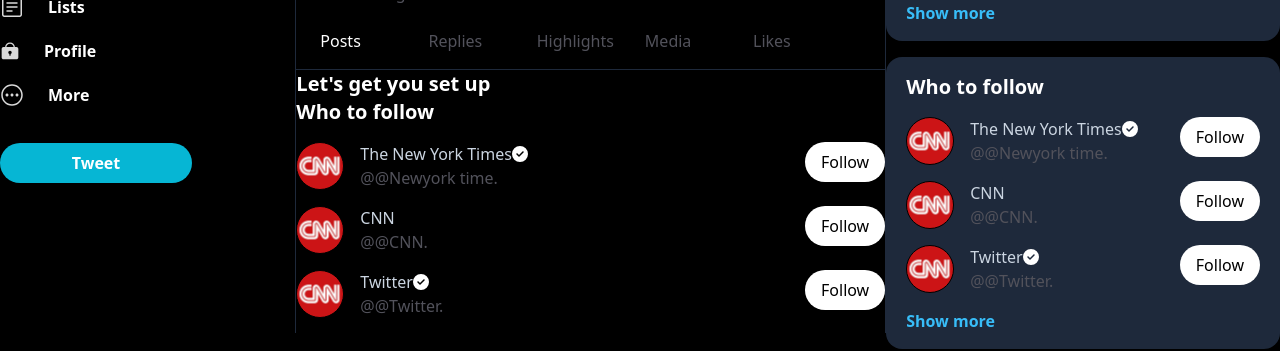
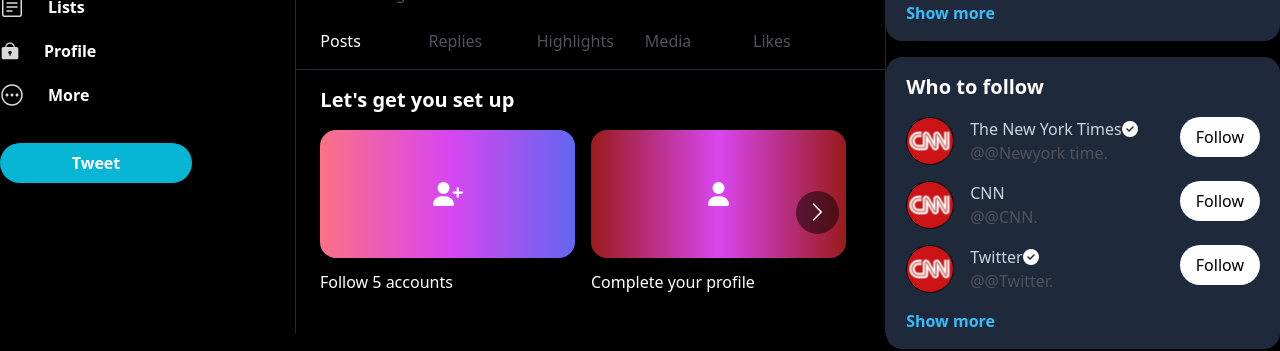
Before and after one commit to dunialydie/Projet-Twitter, a React (Vite) app: page /profil in a window 1280 px wide. Shown: the part 467-818 px from the top of the page. Built offline with nearby package versions, Linux system fonts and the light colour scheme.

Commit message:
Sprint1 + sprint2 final

```diff
--- a/package.json
+++ b/package.json
@@ -17,6 +17,7 @@
     "@tailwindcss/container-queries": "^0.1.1",
     "react": "^18.2.0",
     "react-dom": "^18.2.0",
+    "react-multi-carousel": "^2.8.4",
     "react-router-dom": "^6.21.3"
   },
   "devDependencies": {
--- a/src/Components/ActionItem.jsx
+++ b/src/Components/ActionItem.jsx
@@ -20,7 +20,7 @@
     return(
         <div className='flex items-center' onClick={handleClick}>
             {
-                (action) ? <FontAwesomeIcon icon={faHeart} className={color}/> : <Img src={icon} style="mb-1"/>
+                (action) ? <FontAwesomeIcon icon={faHeart} className={color}/> : <Img src={icon} />
             }
             <span className={`pt-1 ${color}`} >{count}</span>
         </div>
--- a/src/Components/Carossel.jsx
+++ b/src/Components/Carossel.jsx
@@ -1,5 +1,16 @@
-// export default function Carossel(){
-//     return(
+import { FontAwesomeIcon } from "@fortawesome/react-fontawesome";
 
-//     )
-// }
+export default function Caro(props){
+    return(
+    <>
+        <div className='pr-4' >
+            <div className={props.style}>
+                <FontAwesomeIcon icon={props.icon} size= {props.size} style={{color: "#ffffff",}} />
+            </div>
+            <p className={props.design}>
+                {props.title}
+            </p>
+        </div>
+    </>
+    )
+}
--- /dev/null
+++ b/src/Components/Carrousel .jsx
@@ -0,0 +1,40 @@
+import Carousel from 'react-multi-carousel';
+import 'react-multi-carousel/lib/styles.css';
+import {faUser, faArrowRight, faUserPlus, faMessage, faBell} from '@fortawesome/free-solid-svg-icons';
+import Caro from './Carossel';
+
+export default function Carrousel(){
+
+    const responsive = {
+        superLargeDesktop: {
+          breakpoint: { max: 4000, min: 3000 },
+          items: 5
+        },
+        desktop: {
+          breakpoint: { max: 3000, min: 1024 },
+          items: 3
+        },
+        tablet: {
+          breakpoint: { max: 1024, min: 464 },
+          items: 2
+        },
+        mobile: {
+          breakpoint: { max: 464, min: 0 },
+          items: 1
+        }
+      };
+
+    return(
+        <>
+    <Carousel responsive={responsive} className='text-white py-4 items-center'>
+        <Caro style="bg-gradient-to-r from-rose-400 via-fuchsia-500 to-indigo-500 flex justify-center h-32 content-center items-center rounded-2xl" icon={faUserPlus} title="Follow 5 accounts" design="mt-3 font-medium" size="xl"/>
+        <Caro style="bg-gradient-to-r from-red-800 via-fuchsia-500 to-red-800 flex justify-center h-32 content-center items-center rounded-2xl" icon={faUser} title="Complete your profile" design="mt-3 font-medium" size="xl"/>
+        <Caro style="bg-gradient-to-r from-fuchsia-500 via-red-600 to-lime-600 flex justify-center h-32 content-center items-center rounded-2xl" icon={faMessage} title="Follow 3 topics" design="mt-3 font-medium" size="xl"/>
+        <Caro style="bg-gradient-to-r from-lime-600 via-yellow-300 to-red-600 flex justify-center h-32 content-center items-center rounded-2xl" icon={faBell} title="Turn on notifications" design="mt-3 font-medium" size="xl"/>
+        <div className='pr-4  mt-6 grid grid-rows-2 justify-center content-center items-center ' >
+            <Caro style="flex justify-center h-10 w-10 content-center items-center rounded-full bg-cyan-500" icon={faArrowRight} title="Learn more" design="text-sky-400 mt-1" size= "sm" />
+        </div>
+    </Carousel>;
+    </>
+    )
+}
--- a/src/Components/Profil.jsx
+++ b/src/Components/Profil.jsx
@@ -6,10 +6,11 @@
 import Buttons from "./Buttons";
 import {Word,Conteur} from "./conteur";
 import Listfollowers from "./Listfollowers";
+import Carrousel from "./Carrousel ";
 export default function Profil(){
         return(
         <div className="snap-sandatory overflow-y-scroll no-scrollbar h-screen">
-            <div className="flex container gap-6 px-6 h-16 content-center items-center">
+            <div className="flex container gap-6 px-6 h-16 content-center items-center ">
                 <FontAwesomeIcon icon={faArrowLeft} size="lg" style={{color: "#ffffff",}} />
                 <ProfilHeader  title="Lydie Dunia" num="0 Posts"/>
             </div>
@@ -46,10 +47,11 @@
                 <LinkProfil title="Media" style="text-zinc-600 "/>
                 <LinkProfil title="Likes" style="text-zinc-600 3"/>
             </div>
-            <div>
-                <Word word="Let's get you set up" style=" text-white font-bold text-xl"/>
+            <div className="px-6 border-b border-slate-800 mt-4">
+                <Word word="Let's get you set up" style=" text-white font-bold text-xl "/>
+                <Carrousel/>
             </div>
-            <div>
+            <div className="px-6 py-4">
             <div className="flex justify-between pb-4 font-bold text-xl text-white">
             <h3>Who to follow</h3>
             </div>
```
Also changed, not shown: 1 other file (tests, documents, lock files or other folders).
